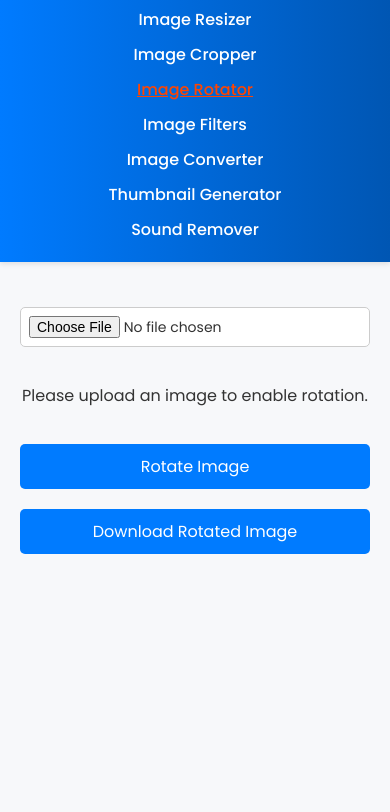
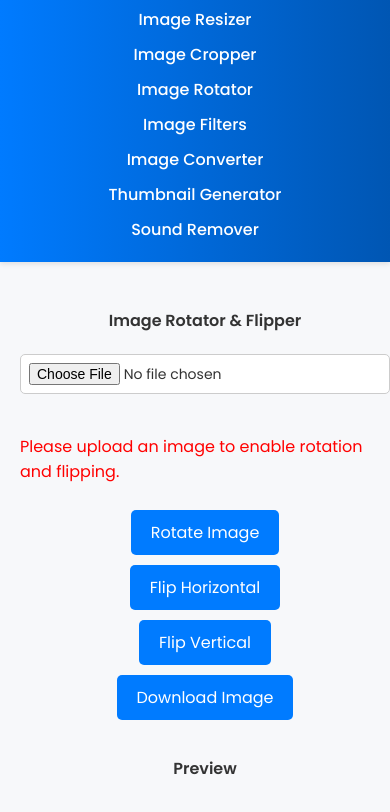
Before and after one commit to hoangsonww/Image-Video-Tools, a plain HTML site: page src/html/rotator.html in a window 390 px wide. Shown: the part 48-860 px from the top of the page. Drawn offline with Linux system fonts and the light colour scheme.

Commit message:
Fix: Enhanced App

```diff
--- a/src/html/rotator.html
+++ b/src/html/rotator.html
@@ -5,18 +5,34 @@
     <meta charset="UTF-8">
     <meta name="viewport" content="width=device=width, initial-scale=1.0">
     <title>Image & Video Tools: Unleash the Power of Media</title>
-    <script src="../js/resizer.js"></script>
     <link rel="stylesheet" href="../css/styles.css">
     <link rel="icon" type="image/x-icon" href="/assets/favicon.ico">
     <style>
-        #rotation-container {
+        #container {
+            display: flex;
+            flex-direction: row;
+            align-items: flex-start;
+            justify-content: space-between;
+            width: 95vw;
+            margin: 10px auto;
+            max-width: calc(100vw - 20px);
+            gap: 20px;
+        }
+
+        #controls {
+            flex: 1;
             display: flex;
             flex-direction: column;
             align-items: center;
-            margin-top: 20px;
-            max-width: 100%;
-            width: 90vw;
-            overflow: hidden;
+            max-width: 30%;
+        }
+
+        #preview {
+            flex: 2;
+            display: flex;
+            flex-direction: column;
+            align-items: center;
+            max-width: 70%;
         }
 
         #upload {
@@ -24,24 +40,53 @@
         }
 
         canvas {
-            border: 1px solid black;
             max-width: 100%;
             max-height: 100%;
             display: none;
         }
 
-        #rotate-btn, #download-btn {
-            margin-top: 20px;
+        button {
+            margin-top: 10px;
             padding: 10px 20px;
             background-color: #007bff;
             color: white;
             border: none;
             cursor: pointer;
             font: inherit;
+            width: 100%;
         }
 
-        #rotate-btn:hover, #download-btn:hover {
+        button:hover {
             background-color: #0056b3;
+        }
+
+        #message {
+            margin-top: 20px;
+            color: red;
+        }
+
+        .active {
+            font-weight: bold;
+            color: #0056b3;
+        }
+
+        @media (max-width: 768px) {
+            #container {
+                flex-direction: column;
+                align-items: center;
+            }
+
+            #controls {
+                max-width: 100%;
+            }
+
+            #preview {
+                max-width: 100%;
+            }
+
+            button {
+                width: auto;
+            }
         }
     </style>
 </head>
@@ -54,7 +99,7 @@
     <div>
         <a href="../../index.html">Image Resizer</a>
         <a href="cropper.html">Image Cropper</a>
-        <a href="rotator.html" style="color: orangered; text-decoration: underline">Image Rotator</a>
+        <a href="rotator.html" class="active">Image Rotator</a>
         <a href="filter.html">Image Filters</a>
         <a href="converter.html">Image Converter</a>
         <a href="thumbnail-generator.html">Thumbnail Generator</a>
@@ -62,12 +107,18 @@
     </div>
 </div>
 <div id="container">
-    <div id="rotation-container">
+    <div id="controls">
+        <p><strong>Image Rotator & Flipper</strong></p>
         <input type="file" id="upload" accept="image/*">
-        <canvas id="canvas" width="500" height="500"></canvas>
-        <p id="message">Please upload an image to enable rotation.</p>
+        <p id="message">Please upload an image to enable rotation and flipping.</p>
         <button id="rotate-btn" disabled>Rotate Image</button>
-        <button id="download-btn" disabled>Download Rotated Image</button>
+        <button id="flip-horizontal-btn" disabled>Flip Horizontal</button>
+        <button id="flip-vertical-btn" disabled>Flip Vertical</button>
+        <button id="download-btn" disabled>Download Image</button>
+    </div>
+    <div id="preview">
+        <p><strong>Preview</strong></p>
+        <canvas id="canvas"></canvas>
     </div>
 </div>
 
@@ -76,12 +127,16 @@
     const ctx = canvas.getContext('2d');
     const upload = document.getElementById('upload');
     const rotateBtn = document.getElementById('rotate-btn');
+    const flipHorizontalBtn = document.getElementById('flip-horizontal-btn');
+    const flipVerticalBtn = document.getElementById('flip-vertical-btn');
     const downloadBtn = document.getElementById('download-btn');
     const message = document.getElementById('message');
     let img = new Image();
-    let rotationAngle = 0;
+    let rotationAngle = 0; // Angle in degrees
+    let flipH = false; // Horizontal flip
+    let flipV = false; // Vertical flip
 
-    const MIN_IMAGE_DIMENSION = 100;
+    const MIN_IMAGE_DIMENSION = 100; // Minimum dimension for width and height
 
     upload.addEventListener('change', (e) => {
         const reader = new FileReader();
@@ -92,16 +147,21 @@
                     canvas.style.display = 'none';
                     message.style.display = 'block';
                     rotateBtn.disabled = true;
+                    flipHorizontalBtn.disabled = true;
+                    flipVerticalBtn.disabled = true;
                     downloadBtn.disabled = true;
-                }
-                else {
-                    rotationAngle = 0;
+                } else {
+                    rotationAngle = 0; // Reset rotation angle
+                    flipH = false; // Reset horizontal flip
+                    flipV = false; // Reset vertical flip
                     canvas.width = img.width;
                     canvas.height = img.height;
                     ctx.drawImage(img, 0, 0);
                     canvas.style.display = 'block';
                     message.style.display = 'none';
                     rotateBtn.disabled = false;
+                    flipHorizontalBtn.disabled = false;
+                    flipVerticalBtn.disabled = false;
                     downloadBtn.disabled = false;
                 }
             }
@@ -112,17 +172,26 @@
 
     rotateBtn.addEventListener('click', () => {
         rotationAngle = (rotationAngle + 90) % 360;
-        drawRotatedImage();
+        drawTransformedImage();
     });
 
-    function drawRotatedImage() {
+    flipHorizontalBtn.addEventListener('click', () => {
+        flipH = !flipH;
+        drawTransformedImage();
+    });
+
+    flipVerticalBtn.addEventListener('click', () => {
+        flipV = !flipV;
+        drawTransformedImage();
+    });
+
+    function drawTransformedImage() {
         const tempCanvas = document.createElement('canvas');
         const tempCtx = tempCanvas.getContext('2d');
         if (rotationAngle % 180 === 0) {
             tempCanvas.width = img.width;
             tempCanvas.height = img.height;
-        }
-        else {
+        } else {
             tempCanvas.width = img.height;
             tempCanvas.height = img.width;
         }
@@ -131,6 +200,7 @@
         tempCtx.save();
         tempCtx.translate(tempCanvas.width / 2, tempCanvas.height / 2);
         tempCtx.rotate(rotationAngle * Math.PI / 180);
+        tempCtx.scale(flipH ? -1 : 1, flipV ? -1 : 1);
         tempCtx.drawImage(img, -img.width / 2, -img.height / 2);
         tempCtx.restore();
 
@@ -142,11 +212,10 @@
 
     downloadBtn.addEventListener('click', () => {
         const link = document.createElement('a');
-        link.download = 'rotated-image.png';
+        link.download = 'transformed-image.png';
         link.href = canvas.toDataURL();
         link.click();
     });
 </script>
 </body>
-
 </html>
```
